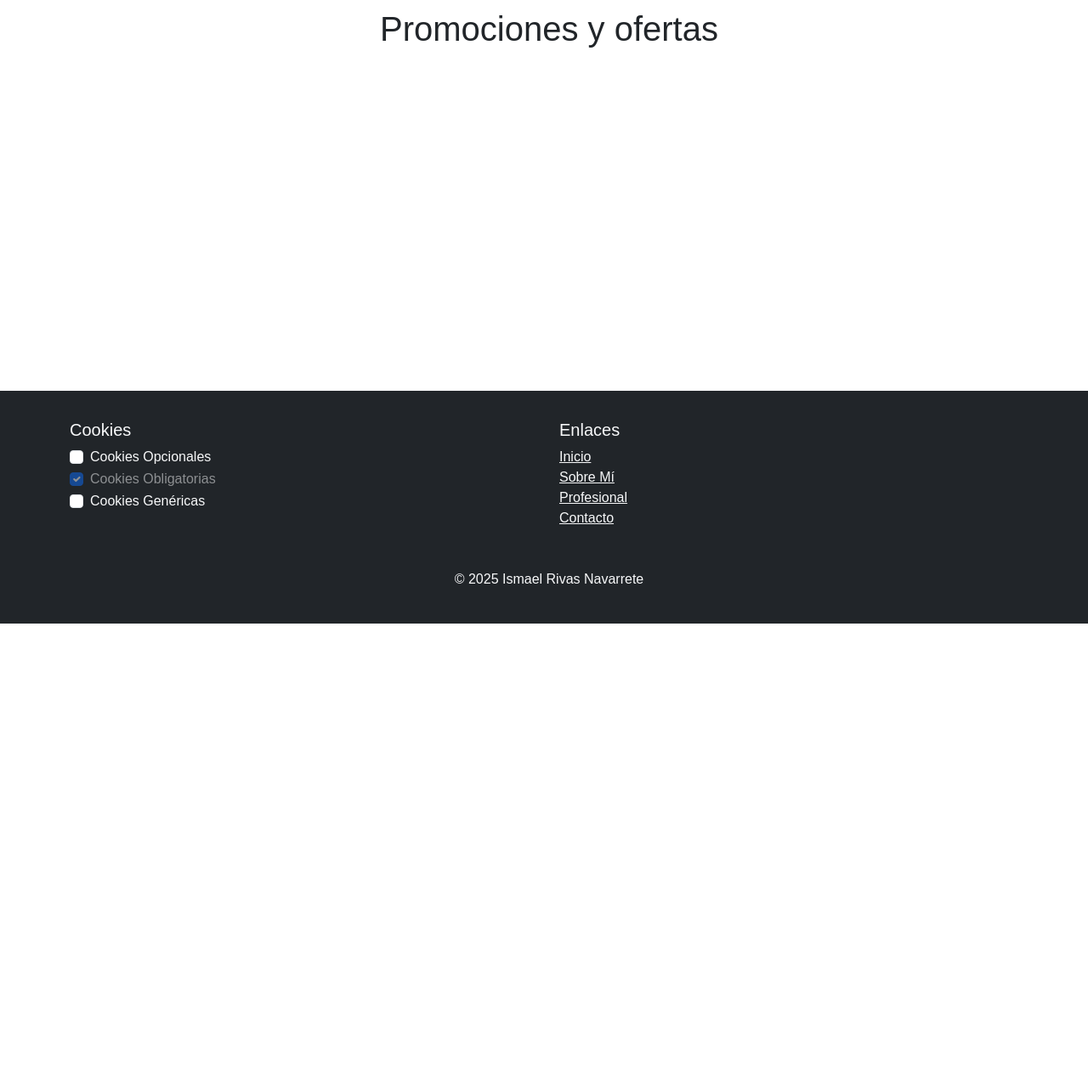
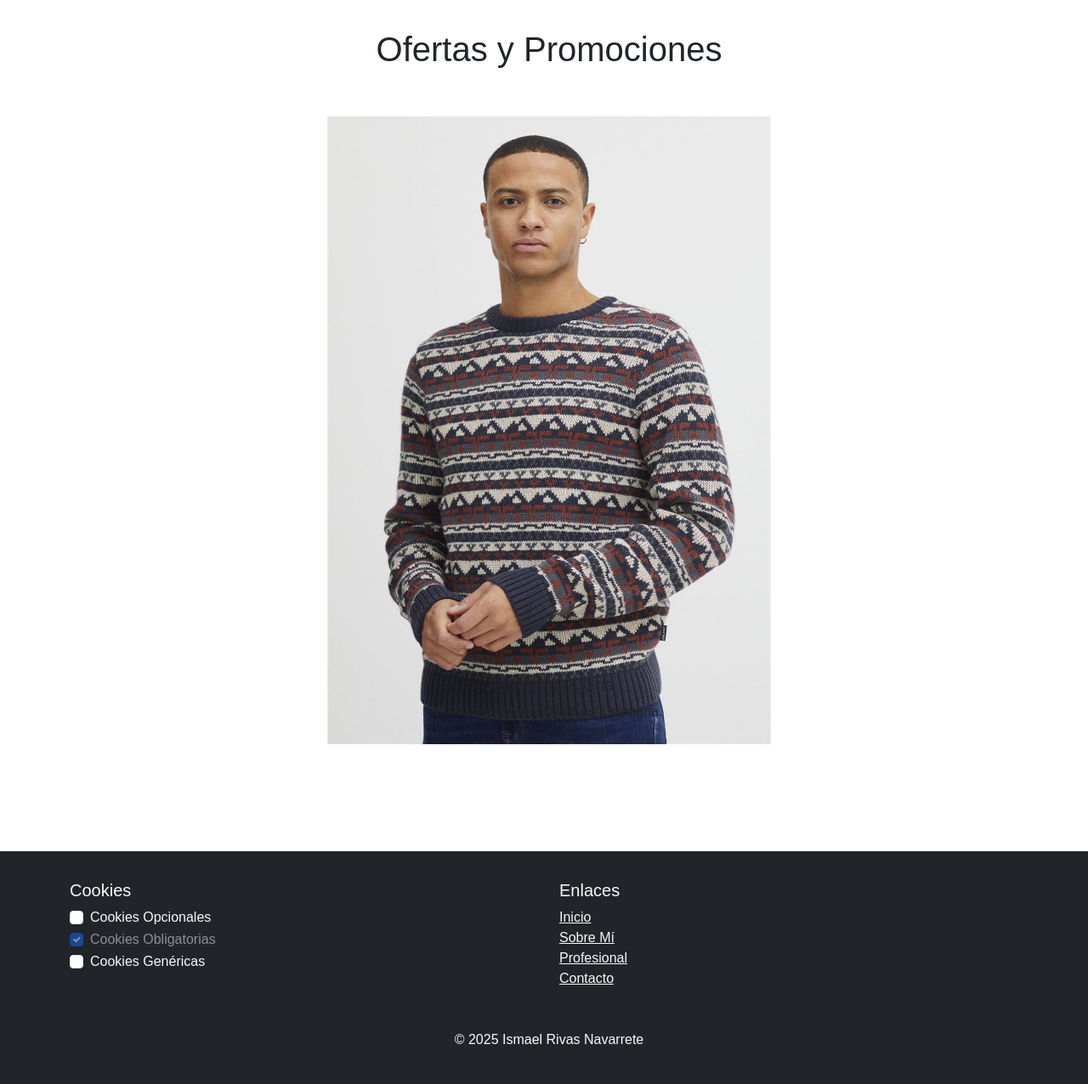
Before and after one commit to IsmaelR01/Proyecto-Final, a PHP site: page / in a window 1280 px wide. Shown: the part 66-1342 px from the top of the page at 85% size. Before the commit the page ends 800 px from the top, so only its background shows below. Run offline with PHP 8.4, Linux system fonts and the light colour scheme.

Commit message:
he hecho modularizado la baara de navegación y el footer y he conseguido que funcione el iniciar sesión

```diff
--- a/www/css/styles.css
+++ b/www/css/styles.css
@@ -11,14 +11,14 @@ body {
 }
 .navbar {
     background-color: black;
-    margin-top: 0; /* Elimina cualquier margen superior */
-    padding-top: 0; /* Elimina el relleno superior */
+    margin-top: 0;
+    padding-top: 0;
 }
 
 .navbar-logo {
-    max-height: 50px; /* Ajusta el alto máximo según el tamaño de la barra de navegación */
-    width: auto; /* Mantiene las proporciones del logo */
-    margin-right: 20px; /* Espaciado entre el logo y el resto de la barra */
+    max-height: 50px;
+    width: auto;
+    margin-right: 20px;
 }
 
 .navbar-dark .navbar-nav .nav-link {
--- a/www/index.html
+++ /dev/null
@@ -1,89 +0,0 @@
-<!DOCTYPE html>
-<html lang="es">
-<head>
-    <meta charset="UTF-8">
-    <meta name="viewport" content="width=device-width, initial-scale=1.0">
-    <title>Mi Web Personal</title>
-    <link rel="stylesheet" href="https://cdn.jsdelivr.net/npm/bootstrap@5.3.0/dist/css/bootstrap.min.css">
-    <link rel="stylesheet" href="css/styles.css">
-</head>
-<body>
-    <nav class="navbar navbar-expand-lg navbar-dark">
-        <div class="container-fluid d-flex align-items-center">
-
-            <a><img src="imagenes/logo.png" class="navbar-logo ms-2 mt-2" alt="logo"></a>
-
-            <div class="collapse navbar-collapse" id="barraNavegacion">
-                <ul class="navbar-nav ms-auto">
-                    <li class="nav-item ms-2 mt-2"><a class="nav-link" href="sobreti.html">Sobre Mí</a></li>
-                    <li class="nav-item ms-2 mt-2"><a class="nav-link" href="profesional.html">Profesional</a></li>
-                    <li class="nav-item ms-2 mt-2"><a class="nav-link" href="contacto.html">Contacto</a></li>
-                </ul>
-            </div>
-
-            <div class="ms-3 me-3 mt-2">
-                <a href="php/login.php">
-                    <button type="button" class="btn btn-primary">Iniciar Sesión</button>
-                </a>
-            </div>
-
-            <button class="navbar-toggler ms-auto me-2" type="button" data-bs-toggle="collapse" data-bs-target="#barraNavegacion">
-                <span class="navbar-toggler-icon"></span>
-            </button>
-        </div>
-    </nav>
-    <main class="container text-center">
-        <h1>Promociones y ofertas</h1>
-
-    </main>
-
-    <footer class="bg-dark text-light py-4 mt-5">
-        <div class="container">
-            <div class="row">
-                <div class="col-md-6 mb-3">
-                    <h5>Cookies</h5>
-                    <ul class="list-unstyled">
-                        <li>
-                            <div class="form-check">
-                                <input class="form-check-input" type="checkbox" id="cookiesOpcionales">
-                                <label class="form-check-label" for="cookiesOpcionales">
-                                    Cookies Opcionales
-                                </label>
-                            </div>
-                        </li>
-                        <li>
-                            <div class="form-check">
-                                <input class="form-check-input" type="checkbox" id="cookiesObligatorias" disabled checked>
-                                <label class="form-check-label" for="cookiesObligatorias">
-                                    Cookies Obligatorias
-                                </label>
-                            </div>
-                        </li>
-                        <li>
-                            <div class="form-check">
-                                <input class="form-check-input" type="checkbox" id="cookiesGenericas">
-                                <label class="form-check-label" for="cookiesGenericas">
-                                    Cookies Genéricas
-                                </label>
-                            </div>
-                        </li>
-                    </ul>
-                </div>
-                <div class="col-md-6 mb-3">
-                    <h5>Enlaces</h5>
-                    <ul class="list-unstyled">
-                        <li><a href="index.html" class="text-light">Inicio</a></li>
-                        <li><a href="sobreti.html" class="text-light">Sobre Mí</a></li>
-                        <li><a href="profesional.html" class="text-light">Profesional</a></li>
-                        <li><a href="contacto.html" class="text-light">Contacto</a></li>
-                    </ul>
-                </div>
-            </div>
-            <div class="text-center mt-3">
-                <p>&copy; 2025 Ismael Rivas Navarrete</p>
-            </div>
-        </div>
-    </footer>
-    <script src="https://cdn.jsdelivr.net/npm/bootstrap@5.3.0/dist/js/bootstrap.bundle.min.js"></script>
-</body>
-</html>
--- /dev/null
+++ b/www/index.php
@@ -0,0 +1,71 @@
+<?php
+session_start();
+?>
+<!DOCTYPE html>
+<html lang="es">
+<head>
+    <meta charset="UTF-8">
+    <meta name="viewport" content="width=device-width, initial-scale=1.0">
+    <title>Mi Web Personal</title>
+    <link rel="stylesheet" href="https://cdn.jsdelivr.net/npm/bootstrap@5.3.0/dist/css/bootstrap.min.css">
+    <link rel="stylesheet" href="css/styles.css">
+</head>
+<body>
+    <?php include 'php/navbar.php'; ?>
+
+    <main class="container">
+    <h1 class="text-center my-4">Ofertas y Promociones</h1>
+
+<div id="carruselProductos" class="carousel slide mb-5" data-bs-ride="carousel">
+    <div class="carousel-inner">
+
+        <!-- Primer producto -->
+        <div class="carousel-item active">
+            <div class="d-flex flex-column align-items-center">
+                <img src="imagenes/jersey1.jpg" class="d-block w-50 rounded" alt="Jersey de lana gris" width="800" height="800">
+                <div class="carousel-caption d-none d-md-block text-dark">
+                    <h5>Jersey Lana Gris</h5>
+                    <p>30% de descuento solo esta semana.</p>
+                </div>
+            </div>
+        </div>
+
+        <!-- Segundo producto -->
+        <div class="carousel-item">
+            <div class="d-flex flex-column align-items-center">
+                <img src="imagenes/chaqueta1.jpg" class="d-block w-50 rounded" alt="Chaqueta de punto larga" width="800" height="800">
+                <div class="carousel-caption d-none d-md-block text-dark">
+                    <h5>Chaqueta de Punto Larga</h5>
+                    <p>¡Compra 2 y llévate un gorro gratis!</p>
+                </div>
+            </div>
+        </div>
+
+        <!-- Tercer producto -->
+        <div class="carousel-item">
+            <div class="d-flex flex-column align-items-center">
+                <img src="imagenes/jersey2.jpg" class="d-block w-50 rounded" alt="Jersey tejido artesanal">
+                <div class="carousel-caption d-none d-md-block text-dark">
+                    <h5>Jersey Artesanal</h5>
+                    <p>Hecho a mano, 15% de descuento por lanzamiento.</p>
+                </div>
+            </div>
+        </div>
+
+    </div>
+
+    <!-- Controles -->
+    <button class="carousel-control-prev" type="button" data-bs-target="#carruselProductos" data-bs-slide="prev">
+        <span class="carousel-control-prev-icon"></span>
+    </button>
+    <button class="carousel-control-next" type="button" data-bs-target="#carruselProductos" data-bs-slide="next">
+        <span class="carousel-control-next-icon"></span>
+    </button>
+</div>
+    </main>
+
+    <?php include 'php/footer.php'; ?>
+
+    <script src="https://cdn.jsdelivr.net/npm/bootstrap@5.3.0/dist/js/bootstrap.bundle.min.js"></script>
+</body>
+</html>
--- a/www/php/controladorLogin.php
+++ b/www/php/controladorLogin.php
@@ -31,10 +31,10 @@ if (filter_has_var(INPUT_POST, 'sesion')) {
                     $_SESSION['rol'] = $rol;
                     switch ($rol) {
                         case 'admin':
-                            header('Location: ../index.html');
+                            header('Location: ../index.php');
                             break;
                         case 'cliente':
-                            header('Location: ../index.html');
+                            header('Location: ../index.php');
                             break;
                     }
                 } else {
--- /dev/null
+++ b/www/php/logout.php
@@ -0,0 +1,6 @@
+<?php
+session_start();
+session_unset();
+session_destroy();
+header('Location: ../index.php');
+exit();
--- /dev/null
+++ b/www/php/navbar.php
@@ -0,0 +1,37 @@
+
+<nav class="navbar navbar-expand-lg navbar-dark">
+    <div class="container-fluid d-flex align-items-center">
+        <a href="index.php"><img src="imagenes/logo.png" class="navbar-logo ms-2 mt-2" alt="logo"></a>
+
+        <div class="collapse navbar-collapse" id="barraNavegacion">
+            <ul class="navbar-nav ms-auto">
+                <li class="nav-item ms-2 mt-2"><a class="nav-link" href="sobreti.php">Sobre Mí</a></li>
+                <li class="nav-item ms-2 mt-2"><a class="nav-link" href="profesional.php">Profesional</a></li>
+                <li class="nav-item ms-2 mt-2"><a class="nav-link" href="contacto.php">Contacto</a></li>
+            </ul>
+        </div>
+
+        <div class="ms-3 me-3 mt-2">
+            <?php if (isset($_SESSION['usuario'])): ?>
+                <!-- Dropdown con perfil -->
+                <div class="dropdown">
+                    <a class="btn btn-outline-light dropdown-toggle d-flex align-items-center" href="#" role="button" id="perfilDropdown" data-bs-toggle="dropdown" aria-expanded="false">
+                        <img src="imagenes/emoticono.jpg" alt="Perfil" class="rounded-circle me-2" width="32" height="32">
+                        <span><?php echo htmlspecialchars($_SESSION['usuario']); ?></span>
+                    </a>
+                    <ul class="dropdown-menu dropdown-menu-end" aria-labelledby="perfilDropdown">
+                        <li><a class="dropdown-item text-danger" href="php/logout.php">Cerrar sesión</a></li>
+                    </ul>
+                </div>
+            <?php else: ?>
+                <a href="php/login.php">
+                    <button type="button" class="btn btn-primary">Iniciar Sesión</button>
+                </a>
+            <?php endif; ?>
+        </div>
+
+        <button class="navbar-toggler ms-auto me-2" type="button" data-bs-toggle="collapse" data-bs-target="#barraNavegacion">
+            <span class="navbar-toggler-icon"></span>
+        </button>
+    </div>
+</nav>
```
Also changed, not shown: www/contacto.html (deleted, +0 -115 lines), www/contacto.php (added, +48 -0 lines), www/php/footer.php (added, +47 -0 lines), www/profesional.html (deleted, +0 -115 lines), www/profesional.php (added, +50 -0 lines), www/sobreti.html (deleted, +0 -107 lines), www/sobreti.php (added, +43 -0 lines), www/imagenes/imagenIndex.jpg (added), www/imagenes/jersey1.jpg (added), www/includes/navbar.php (deleted).
